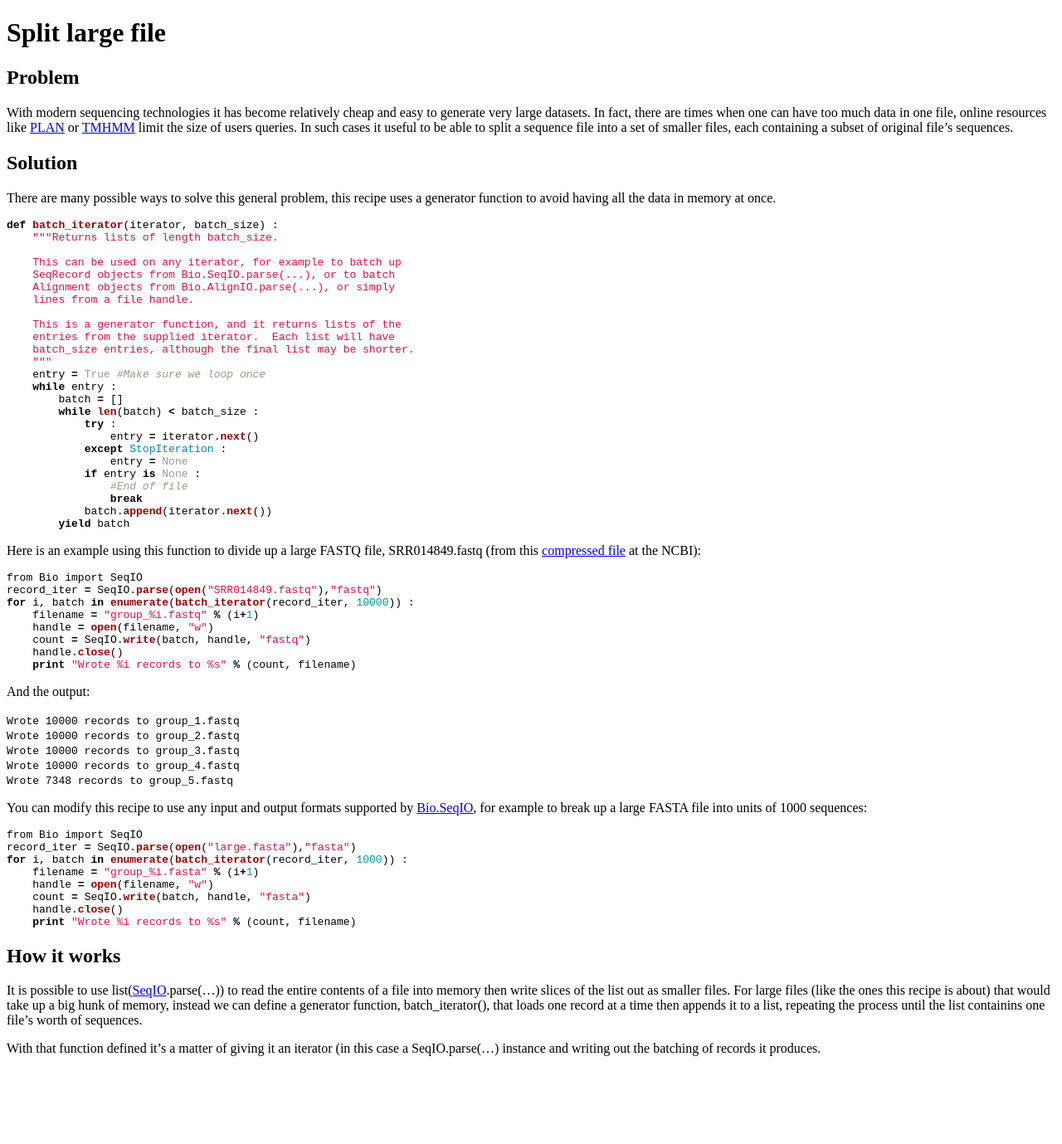
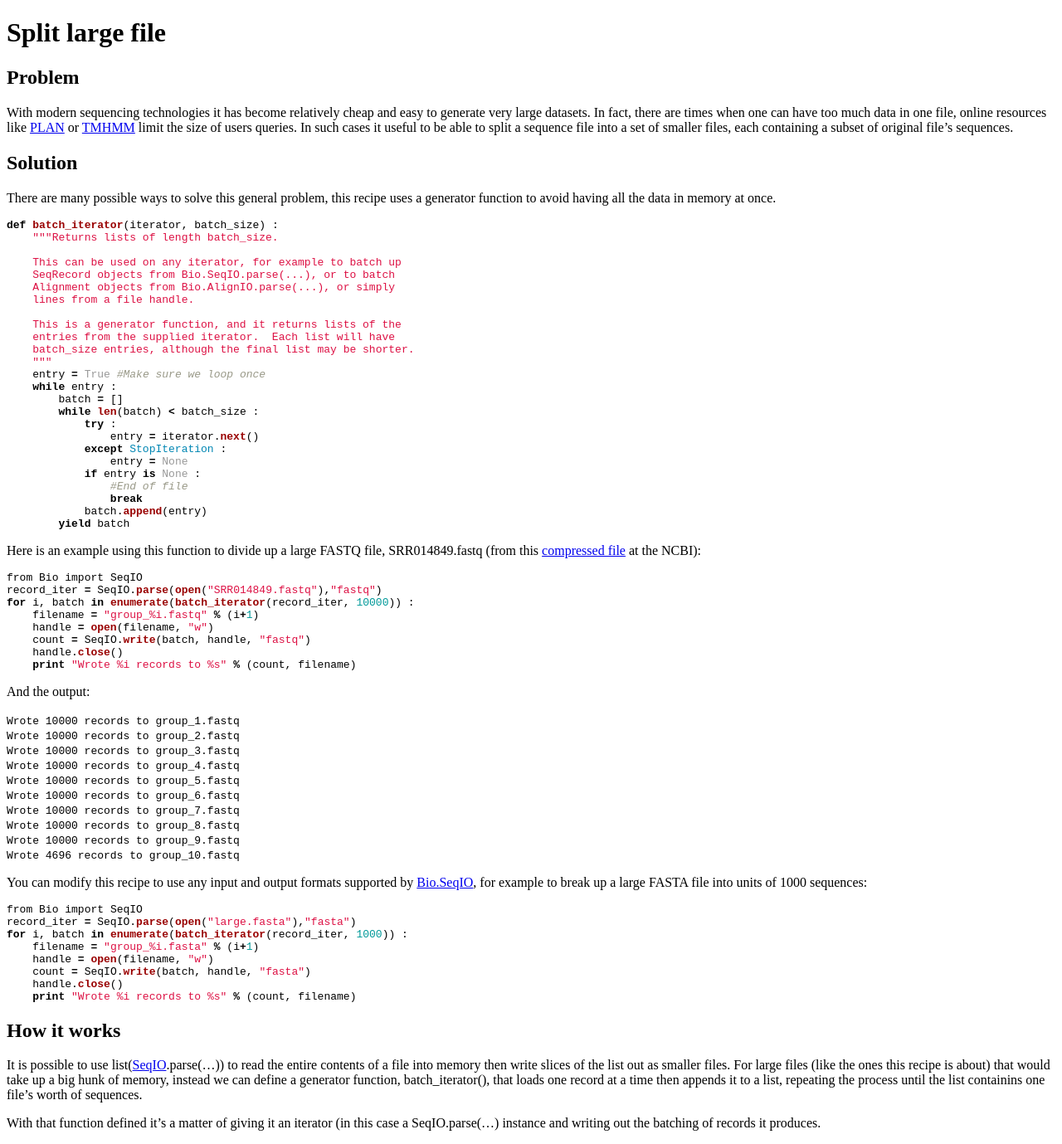
Before and after one commit to biopython/biopython.github.io, a Jekyll site: the page built from wiki/Split_large_file.md, in a window 1280 px wide. Shown: the whole page at 83% size. Built offline with Jekyll 4.4.1, drawn with Linux system fonts in a browser that asks for light colours; before the commit the page ends 1289 px from its top, so only the background shows below that.

Commit message:
/* Solution */ Bug fix

````diff
--- a/wiki/Split_large_file.md
+++ b/wiki/Split_large_file.md
@@ -49,7 +49,7 @@ def batch_iterator(iterator, batch_size) :
             if entry is None :
                 #End of file
                 break
-            batch.append(iterator.next())
+            batch.append(entry)
         yield batch
 ```
 
@@ -75,7 +75,12 @@ And the output:
 `Wrote 10000 records to group_2.fastq`
 `Wrote 10000 records to group_3.fastq`
 `Wrote 10000 records to group_4.fastq`
-`Wrote 7348 records to group_5.fastq`
+`Wrote 10000 records to group_5.fastq`
+`Wrote 10000 records to group_6.fastq`
+`Wrote 10000 records to group_7.fastq`
+`Wrote 10000 records to group_8.fastq`
+`Wrote 10000 records to group_9.fastq`
+`Wrote 4696 records to group_10.fastq`
 
 You can modify this recipe to use any input and output formats supported
 by [Bio.SeqIO](SeqIO "wikilink"), for example to break up a large FASTA
````
Also changed, not shown: 1 other file.
